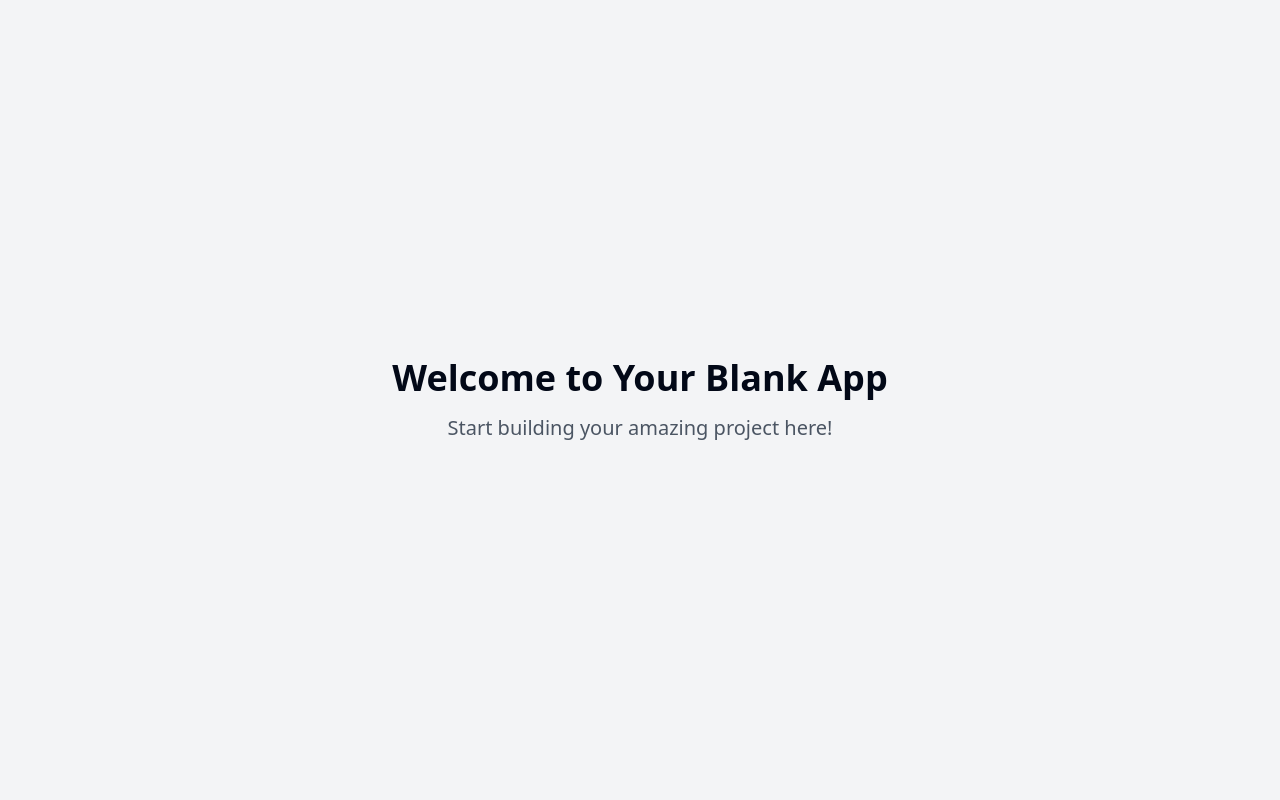
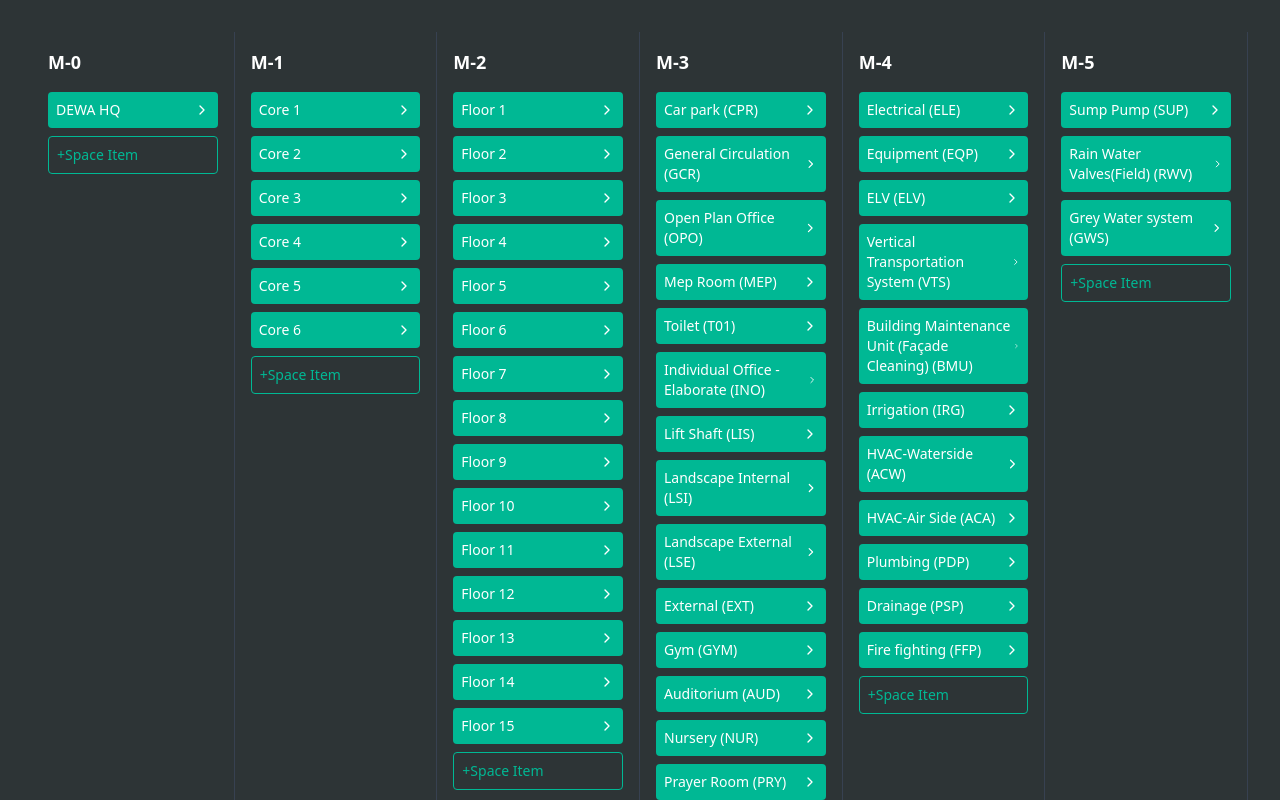
Before and after one commit to yourstrulydev/visual-dummy-creator, a React (Vite) app: page / in a window 1280 px wide. Shown: the top 800 px of the page. Built offline with nearby package versions, Linux system fonts and the light colour scheme.

Commit message:
Create visual component with dummy data
Implemented a new visual component in React using dummy data as specified in the prompt. This component is designed to match the provided image reference.
[skip gpt_engineer]

```diff
--- /dev/null
+++ b/src/components/MenuColumn.tsx
@@ -0,0 +1,22 @@
+import MenuItem from "./MenuItem";
+
+interface MenuColumnProps {
+  title: string;
+  items: string[];
+}
+
+const MenuColumn = ({ title, items }: MenuColumnProps) => {
+  return (
+    <div className="w-64 p-4 border-r border-gray-700">
+      <h2 className="text-lg font-semibold mb-4 text-white">{title}</h2>
+      <div className="space-y-2">
+        {items.map((item, index) => (
+          <MenuItem key={index} text={item} />
+        ))}
+        <MenuItem text="+Space Item" isAddButton={true} hasArrow={false} />
+      </div>
+    </div>
+  );
+};
+
+export default MenuColumn;
--- /dev/null
+++ b/src/components/MenuItem.tsx
@@ -0,0 +1,27 @@
+import { ChevronRight } from "lucide-react";
+
+interface MenuItemProps {
+  text: string;
+  hasArrow?: boolean;
+  isAddButton?: boolean;
+}
+
+const MenuItem = ({ text, hasArrow = true, isAddButton = false }: MenuItemProps) => {
+  return (
+    <div
+      className={`
+        flex items-center justify-between p-2 mb-2 rounded
+        ${isAddButton
+          ? 'border border-menuGreen text-menuGreen hover:bg-menuGreen hover:text-white'
+          : 'bg-menuGreen text-white hover:bg-menuHover'
+        }
+        cursor-pointer transition-colors duration-200
+      `}
+    >
+      <span className="text-sm">{text}</span>
+      {hasArrow && !isAddButton && <ChevronRight className="w-4 h-4" />}
+    </div>
+  );
+};
+
+export default MenuItem;
--- a/src/index.css
+++ b/src/index.css
@@ -6,87 +6,24 @@
   :root {
     --background: 0 0% 100%;
     --foreground: 222.2 84% 4.9%;
-
     --card: 0 0% 100%;
     --card-foreground: 222.2 84% 4.9%;
-
     --popover: 0 0% 100%;
     --popover-foreground: 222.2 84% 4.9%;
-
     --primary: 222.2 47.4% 11.2%;
     --primary-foreground: 210 40% 98%;
-
     --secondary: 210 40% 96.1%;
     --secondary-foreground: 222.2 47.4% 11.2%;
-
     --muted: 210 40% 96.1%;
     --muted-foreground: 215.4 16.3% 46.9%;
-
     --accent: 210 40% 96.1%;
     --accent-foreground: 222.2 47.4% 11.2%;
-
     --destructive: 0 84.2% 60.2%;
     --destructive-foreground: 210 40% 98%;
-
     --border: 214.3 31.8% 91.4%;
     --input: 214.3 31.8% 91.4%;
     --ring: 222.2 84% 4.9%;
-
     --radius: 0.5rem;
-
-    --sidebar-background: 0 0% 98%;
-
-    --sidebar-foreground: 240 5.3% 26.1%;
-
-    --sidebar-primary: 240 5.9% 10%;
-
-    --sidebar-primary-foreground: 0 0% 98%;
-
-    --sidebar-accent: 240 4.8% 95.9%;
-
-    --sidebar-accent-foreground: 240 5.9% 10%;
-
-    --sidebar-border: 220 13% 91%;
-
-    --sidebar-ring: 217.2 91.2% 59.8%;
-  }
-
-  .dark {
-    --background: 222.2 84% 4.9%;
-    --foreground: 210 40% 98%;
-
-    --card: 222.2 84% 4.9%;
-    --card-foreground: 210 40% 98%;
-
-    --popover: 222.2 84% 4.9%;
-    --popover-foreground: 210 40% 98%;
-
-    --primary: 210 40% 98%;
-    --primary-foreground: 222.2 47.4% 11.2%;
-
-    --secondary: 217.2 32.6% 17.5%;
-    --secondary-foreground: 210 40% 98%;
-
-    --muted: 217.2 32.6% 17.5%;
-    --muted-foreground: 215 20.2% 65.1%;
-
-    --accent: 217.2 32.6% 17.5%;
-    --accent-foreground: 210 40% 98%;
-
-    --destructive: 0 62.8% 30.6%;
-    --destructive-foreground: 210 40% 98%;
-
-    --border: 217.2 32.6% 17.5%;
-    --input: 217.2 32.6% 17.5%;
-    --ring: 212.7 26.8% 83.9%;
-    --sidebar-background: 240 5.9% 10%;
-    --sidebar-foreground: 240 4.8% 95.9%;
-    --sidebar-primary: 224.3 76.3% 48%;
-    --sidebar-primary-foreground: 0 0% 100%;
-    --sidebar-accent: 240 3.7% 15.9%;
-    --sidebar-accent-foreground: 240 4.8% 95.9%;
-    --sidebar-border: 240 3.7% 15.9%;
-    --sidebar-ring: 217.2 91.2% 59.8%;
   }
 }
 
@@ -94,8 +31,26 @@
   * {
     @apply border-border;
   }
-
   body {
     @apply bg-background text-foreground;
   }
 }
+
+/* Custom scrollbar styles */
+::-webkit-scrollbar {
+  height: 8px;
+  width: 8px;
+}
+
+::-webkit-scrollbar-track {
+  background: #2D3436;
+}
+
+::-webkit-scrollbar-thumb {
+  background: #00B894;
+  border-radius: 4px;
+}
+
+::-webkit-scrollbar-thumb:hover {
+  background: #00A885;
+}
--- a/src/pages/Index.tsx
+++ b/src/pages/Index.tsx
@@ -1,11 +1,61 @@
-// Update this page (the content is just a fallback if you fail to update the page)
+import MenuColumn from "@/components/MenuColumn";
+
+const dummyData = {
+  "M-0": ["DEWA HQ"],
+  "M-1": ["Core 1", "Core 2", "Core 3", "Core 4", "Core 5", "Core 6"],
+  "M-2": [
+    "Floor 1", "Floor 2", "Floor 3", "Floor 4", "Floor 5",
+    "Floor 6", "Floor 7", "Floor 8", "Floor 9", "Floor 10",
+    "Floor 11", "Floor 12", "Floor 13", "Floor 14", "Floor 15"
+  ],
+  "M-3": [
+    "Car park (CPR)",
+    "General Circulation (GCR)",
+    "Open Plan Office (OPO)",
+    "Mep Room (MEP)",
+    "Toilet (T01)",
+    "Individual Office - Elaborate (INO)",
+    "Lift Shaft (LIS)",
+    "Landscape Internal (LSI)",
+    "Landscape External (LSE)",
+    "External (EXT)",
+    "Gym (GYM)",
+    "Auditorium (AUD)",
+    "Nursery (NUR)",
+    "Prayer Room (PRY)",
+    "Staircase (STC)",
+    "Library (LIB)",
+    "Meeting Room with Number (MER)"
+  ],
+  "M-4": [
+    "Electrical (ELE)",
+    "Equipment (EQP)",
+    "ELV (ELV)",
+    "Vertical Transportation System (VTS)",
+    "Building Maintenance Unit (Façade Cleaning) (BMU)",
+    "Irrigation (IRG)",
+    "HVAC-Waterside (ACW)",
+    "HVAC-Air Side (ACA)",
+    "Plumbing (PDP)",
+    "Drainage (PSP)",
+    "Fire fighting (FFP)"
+  ],
+  "M-5": [
+    "Sump Pump (SUP)",
+    "Rain Water Valves(Field) (RWV)",
+    "Grey Water system (GWS)"
+  ]
+};
 
 const Index = () => {
   return (
-    <div className="min-h-screen flex items-center justify-center bg-gray-100">
-      <div className="text-center">
-        <h1 className="text-4xl font-bold mb-4">Welcome to Your Blank App</h1>
-        <p className="text-xl text-gray-600">Start building your amazing project here!</p>
+    <div className="min-h-screen bg-menuBg">
+      <div className="container mx-auto py-8">
+        <div className="flex overflow-x-auto">
+          {Object.entries(dummyData).map(([title, items]) => (
+            <MenuColumn key={title} title={title} items={items} />
+          ))}
+        </div>
       </div>
     </div>
   );
--- a/tailwind.config.ts
+++ b/tailwind.config.ts
@@ -12,85 +12,56 @@ export default {
   theme: {
     container: {
       center: true,
-			padding: '2rem',
+      padding: "2rem",
       screens: {
-				'2xl': '1400px'
-			}
+        "2xl": "1400px",
+      },
     },
     extend: {
       colors: {
-				border: 'hsl(var(--border))',
-				input: 'hsl(var(--input))',
-				ring: 'hsl(var(--ring))',
-				background: 'hsl(var(--background))',
-				foreground: 'hsl(var(--foreground))',
+        menuGreen: "#00B894",
+        menuHover: "#00A885",
+        menuBg: "#2D3436",
+        border: "hsl(var(--border))",
+        input: "hsl(var(--input))",
+        ring: "hsl(var(--ring))",
+        background: "hsl(var(--background))",
+        foreground: "hsl(var(--foreground))",
         primary: {
-					DEFAULT: 'hsl(var(--primary))',
-					foreground: 'hsl(var(--primary-foreground))'
+          DEFAULT: "hsl(var(--primary))",
+          foreground: "hsl(var(--primary-foreground))",
         },
         secondary: {
-					DEFAULT: 'hsl(var(--secondary))',
-					foreground: 'hsl(var(--secondary-foreground))'
+          DEFAULT: "hsl(var(--secondary))",
+          foreground: "hsl(var(--secondary-foreground))",
         },
         destructive: {
-					DEFAULT: 'hsl(var(--destructive))',
-					foreground: 'hsl(var(--destructive-foreground))'
+          DEFAULT: "hsl(var(--destructive))",
+          foreground: "hsl(var(--destructive-foreground))",
         },
         muted: {
-					DEFAULT: 'hsl(var(--muted))',
-					foreground: 'hsl(var(--muted-foreground))'
+          DEFAULT: "hsl(var(--muted))",
+          foreground: "hsl(var(--muted-foreground))",
         },
         accent: {
-					DEFAULT: 'hsl(var(--accent))',
-					foreground: 'hsl(var(--accent-foreground))'
+          DEFAULT: "hsl(var(--accent))",
+          foreground: "hsl(var(--accent-foreground))",
         },
         popover: {
-					DEFAULT: 'hsl(var(--popover))',
-					foreground: 'hsl(var(--popover-foreground))'
+          DEFAULT: "hsl(var(--popover))",
+          foreground: "hsl(var(--popover-foreground))",
         },
         card: {
-					DEFAULT: 'hsl(var(--card))',
-					foreground: 'hsl(var(--card-foreground))'
+          DEFAULT: "hsl(var(--card))",
+          foreground: "hsl(var(--card-foreground))",
         },
-				sidebar: {
-					DEFAULT: 'hsl(var(--sidebar-background))',
-					foreground: 'hsl(var(--sidebar-foreground))',
-					primary: 'hsl(var(--sidebar-primary))',
-					'primary-foreground': 'hsl(var(--sidebar-primary-foreground))',
-					accent: 'hsl(var(--sidebar-accent))',
-					'accent-foreground': 'hsl(var(--sidebar-accent-foreground))',
-					border: 'hsl(var(--sidebar-border))',
-					ring: 'hsl(var(--sidebar-ring))'
-				}
       },
       borderRadius: {
-				lg: 'var(--radius)',
-				md: 'calc(var(--radius) - 2px)',
-				sm: 'calc(var(--radius) - 4px)'
+        lg: "var(--radius)",
+        md: "calc(var(--radius) - 2px)",
+        sm: "calc(var(--radius) - 4px)",
       },
-			keyframes: {
-				'accordion-down': {
-					from: {
-						height: '0'
     },
-					to: {
-						height: 'var(--radix-accordion-content-height)'
-					}
-				},
-				'accordion-up': {
-					from: {
-						height: 'var(--radix-accordion-content-height)'
-					},
-					to: {
-						height: '0'
-					}
-				}
-			},
-			animation: {
-				'accordion-down': 'accordion-down 0.2s ease-out',
-				'accordion-up': 'accordion-up 0.2s ease-out'
-			}
-		}
   },
   plugins: [require("tailwindcss-animate")],
 } satisfies Config;
```
Lines whose indentation alone changed are shown as unchanged.
